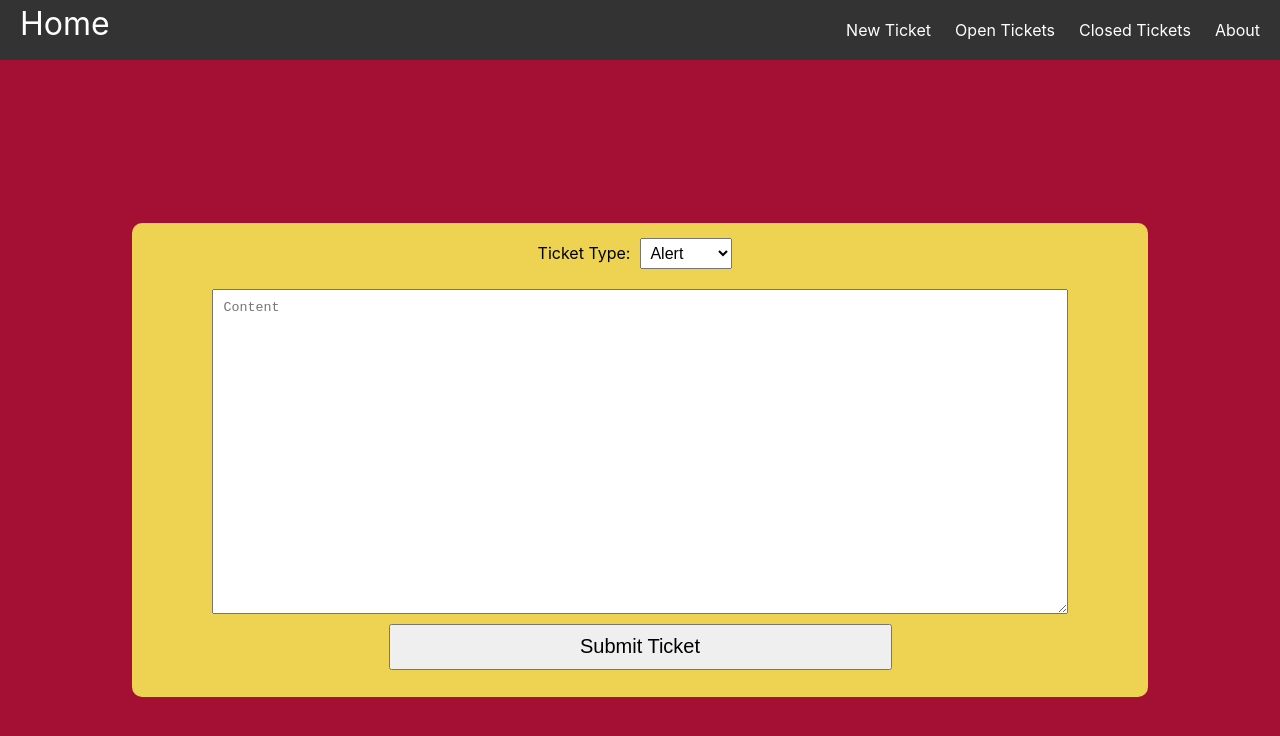
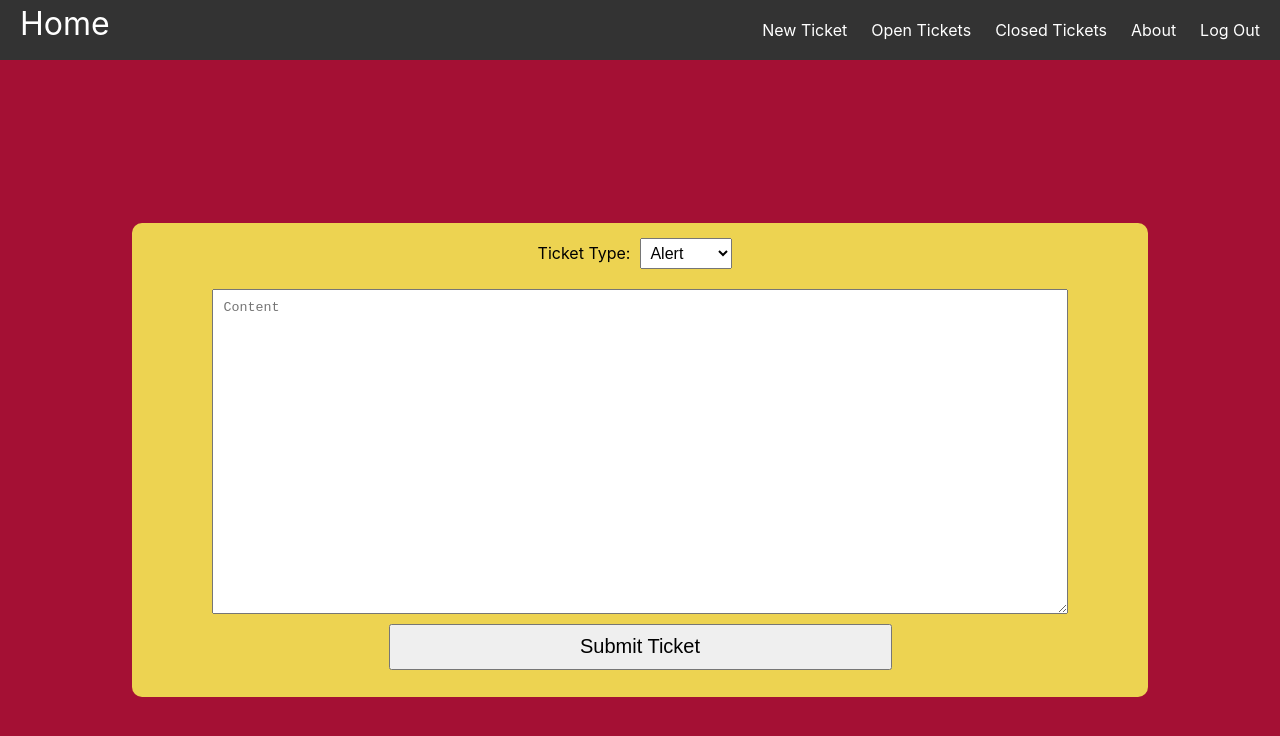
Before and after one commit to 4564831/tickets, a React (Create React App) app: page /Y2xpZW50bmV3dGlja2V0 in a window 1280 px wide. Shown: the top 736 px of the page. Built offline with nearby package versions, Linux system fonts and the light colour scheme.

Commit message:
Update ClientNavBar.js

```diff
--- a/src/ClientNavBar.js
+++ b/src/ClientNavBar.js
@@ -18,6 +18,9 @@ export default function UNavigationBar() {
                 <li>
                     <a href="/Y2xpZW50YWJvdXQ=">About</a>
                 </li>
+                <li>
+                    <a href="/">Log Out</a>
+                </li>
             </ul>
         </nav>
     )
```
